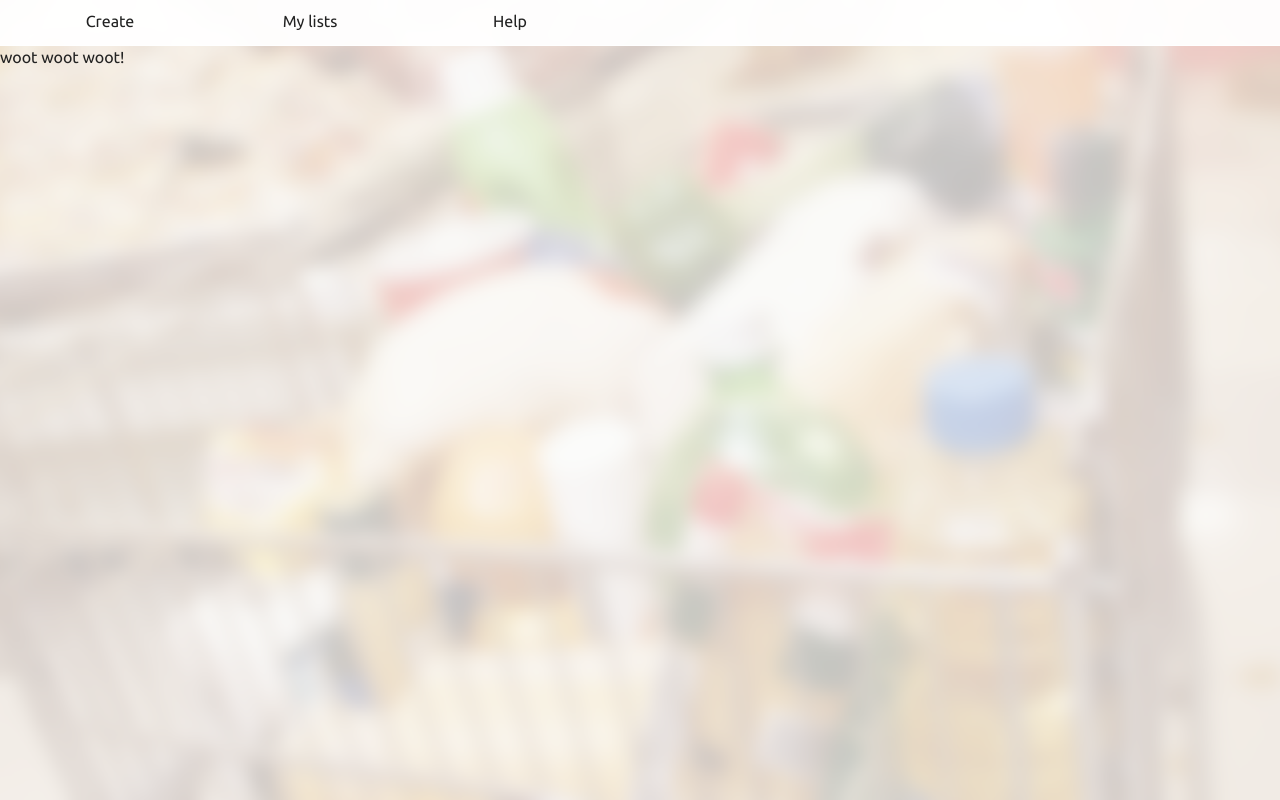
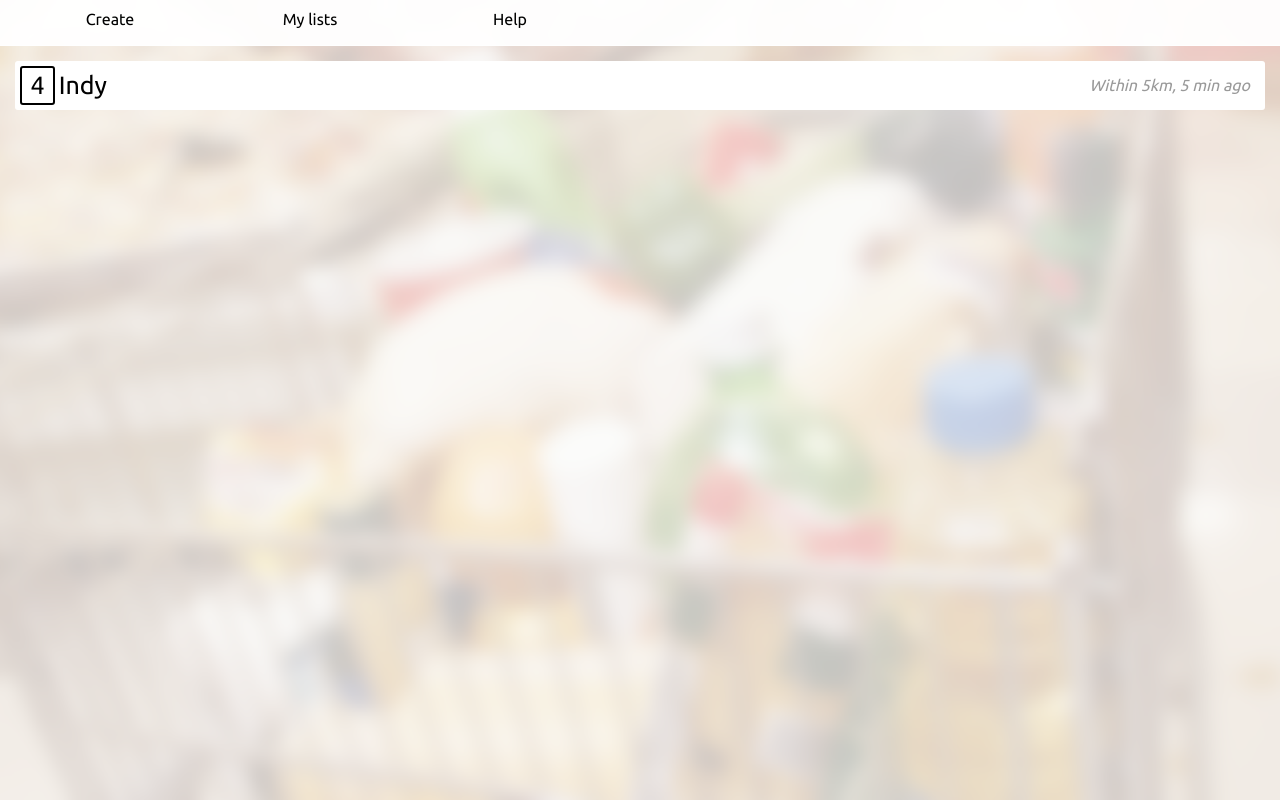
Before and after one commit to dejakob/crowdshopping, a website: page code/app/index.html at #/receiver-my-list in a window 1280 px wide. Drawn offline with Linux system fonts and the light colour scheme.

Commit message:
list 4 Ivan

```diff
--- a/code/app/css/receiver.less
+++ b/code/app/css/receiver.less
@@ -145,3 +145,42 @@ article {
     }
   }
 }
+
+
+
+
+#receiverShoppingListList {
+  margin: 15px;
+  > li {
+    background-color: #fff;
+    border-radius: 3px;
+    display: block;
+    list-style: none;
+    padding: 5px;
+    > .productCount {
+      font-size: 25px;
+      padding: 3px;
+      border: 2px #000 solid;;
+      border-radius: 3px;
+      width: 25px;
+      text-align: center;
+      display: inline-block;
+    }
+    > .name {
+      font-size: 25px;
+    }
+    > .distance {
+      font-style: italic;
+      text-align: right;
+      color: #999;
+      float: right;
+      display: block;
+      padding-top: 10px;
+      padding-right: 10px;
+    }
+  }
+}
+
+.fuckTheRules {
+  clear: both;
+}
--- a/code/app/index.html
+++ b/code/app/index.html
@@ -9,8 +9,6 @@
   <title>Shuber</title>
   <meta name="description" content="">
   <meta name="viewport" content="width=device-width, initial-scale=1">
-  <link rel="stylesheet" href="bower_components/html5-boilerplate/css/normalize.css">
-  <link rel="stylesheet" href="bower_components/html5-boilerplate/css/main.css">
   <link rel="stylesheet" href="app.css">
   <script src="bower_components/html5-boilerplate/js/vendor/modernizr-2.6.2.min.js"></script>
   <link href='http://fonts.googleapis.com/css?family=Lato:100,300' rel='stylesheet' type='text/css'>
--- a/code/app/templates/receiver/my-list.html
+++ b/code/app/templates/receiver/my-list.html
@@ -1 +1,7 @@
-woot woot woot!
+<ul id="receiverShoppingListList">
+    <li>
+        <span class="productCount">4</span>
+        <span class="fwb name">Indy</span> <span class="distance">Within 5km, 5 min ago</span>
+        <div class="fuckTheRules"></div>
+    </li>
+</ul>
```
Also changed, not shown: code/app/css/receiver.css.
